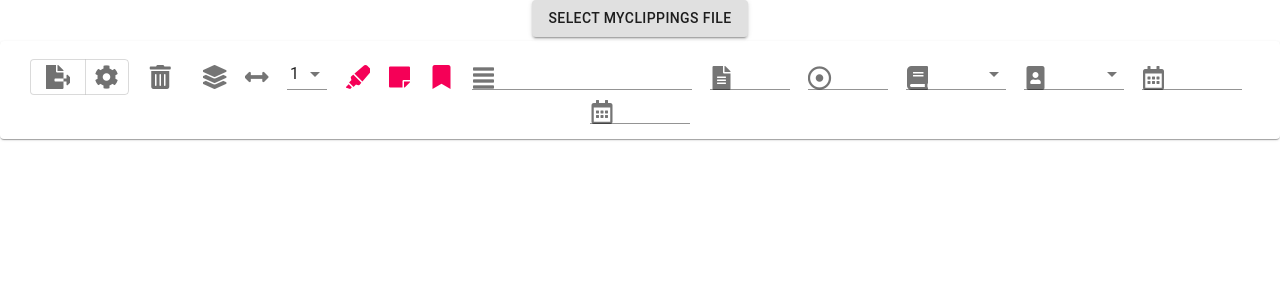
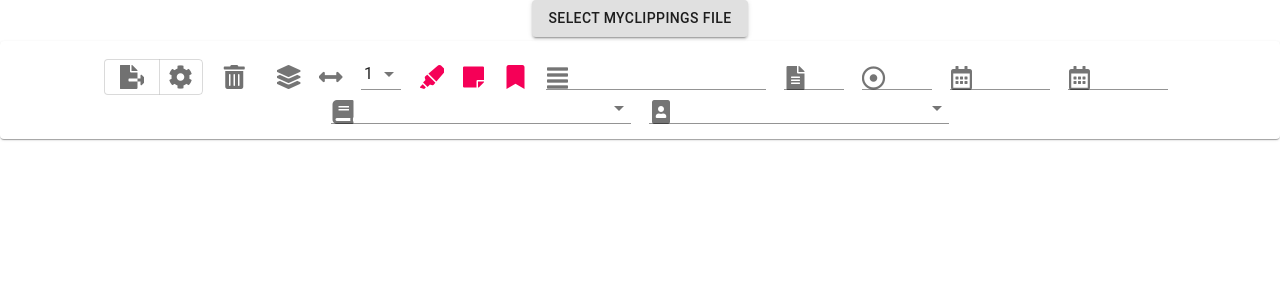
Before and after one commit to quirell/MyClippingsManager, a React (Create React App) app: page / in a window 1280 px wide. Shown: the top 300 px of the page. Built offline with nearby package versions, Linux system fonts and the light colour scheme.

Commit message:
Change multiselect to autocomplete

```diff
--- a/src/App.tsx
+++ b/src/App.tsx
@@ -33,7 +33,7 @@ const App: React.FC = () => {
     React.useEffect(() => {
         ClippingsStore.getAllAuthors().then(setAuthors);
         ClippingsStore.getAllTitles().then(setTitles);
-        refreshClippings(filters).then();
+        refreshClippings(filters)
         // only on init
     },[]);
 
@@ -63,7 +63,7 @@ const App: React.FC = () => {
         await ClippingsStore.addAllClippings(clippings);
         await refreshAuthorsAndTitles();
         // This will refresh view, we need to do it every time new clippings get added
-        refreshClippings(filters).then();
+        refreshClippings(filters)
         // // kitchenBook.locations = 18213;
         // kitchenBook.locations = 2190;
         // // kitchenBook.locations = 3451;
@@ -100,25 +100,21 @@ const App: React.FC = () => {
 
         if ((filters.author.length !== updatedAuthorFilter.length) ||
             (filters.book.length !== updatedTitleFilter.length)) {
-            filters.author = updatedAuthorFilter;
-            filters.book = updatedTitleFilter;
-            await refreshClippings({...filters});
+            refreshClippings({...filters, author: updatedAuthorFilter, book: updatedTitleFilter});
         }
     };
 
     const deleteAllVisible = async() : Promise<void> => {
         await ClippingsStore.deleteClippings(filters);
-        setClippings([]);
-        setClippingsCount(0);
         await refreshAuthorsAndTitles();
     };
 
-    const refreshClippings = async (filters: Filters): Promise<void> => {
-        setFilters(filters);
+    const refreshClippings = (newFilters: Filters): void => {
+        setFilters(newFilters);
         ClippingsStore
-            .countClippings(filters)
+            .countClippings(newFilters)
             .then(setClippingsCount)
-            .then(() => ClippingsStore.getClippings(filters, {startIndex: 0, stopIndex: 30}))
+            .then(() => ClippingsStore.getClippings(newFilters, {startIndex: 0, stopIndex: 30}))
             .then(setClippings);
     };
 
--- a/src/Display.tsx
+++ b/src/Display.tsx
@@ -31,7 +31,6 @@ interface Props {
 
 export default function Display(props: Props) {
     const listRef: any = React.useRef(null);
-    const scrollerRef = React.useRef(null);
     const cellMeasurerCache = React.useRef(new CellMeasurerCache({defaultHeight: 144.667, fixedWidth: true}));
     const [forceRerender, setForceRerender] = React.useState(true);
 
@@ -79,8 +78,6 @@ export default function Display(props: Props) {
             {({ onRowsRendered, registerChild }) => (
                 <WindowScroller>
                     {({height, isScrolling, scrollTop, onChildScroll}) => (
-                        /*<AutoSizer disableHeight>*/
-                        // {({width}) => (
                                 <List
                                     style={{outline: 0}}
                                     autoHeight
@@ -98,8 +95,6 @@ export default function Display(props: Props) {
                                     scrollTop={scrollTop}
                                     width={document.body.clientWidth}
                                 />
-                        // )}
-                        // </AutoSizer>
                     )}
                 </WindowScroller>)}
         </InfiniteLoader>);
--- a/src/header/Filter.tsx
+++ b/src/header/Filter.tsx
@@ -10,25 +10,28 @@ import {
     WithStyles,
     withStyles
 } from "@material-ui/core";
-import React, {ChangeEvent} from "react";
+import React from "react";
 import DateFnsUtils from "@date-io/date-fns";
 import {DatePicker, MuiPickersUtilsProvider} from "@material-ui/pickers";
 import {Autocomplete} from '@material-ui/lab';
+import _ from "lodash";
+import Tooltip from "./HideOnFocusTooltip";
 import {Filters} from "../filters/filterClippings";
-import Tooltip from "@material-ui/core/Tooltip";
-import {SelectProps} from "@material-ui/core/Select";
-import _ from "lodash";
 const styles = createStyles({
     textField: {
         margin: "-22px 9px 0 9px",
     },
-    numberInput: {
+    pageInput: {
         margin: "-22px 9px 0 9px",
-        width: 80,
+        width: 60,
+    },
+    locationInput: {
+        margin: "-22px 9px 0 9px",
+        width: 70,
     },
     multiselect: {
         margin: "-22px 9px 0 9px",
-        minWidth: 100
+        minWidth: 300
     },
     datePicker: {
         margin: "-22px 9px 0 9px",
@@ -48,8 +51,8 @@ function Filter(props: Props) {
     const {classes, titles, authors} = props;
     const [filters, setFilters] = React.useState(props.filters);
     const debouncedSetFilters = React.useCallback(_.debounce(props.setFilters, 200), []);
-    const handleChange = (name: string) => (event: React.ChangeEvent<any>) => {
-        const value = event.target.type === "checkbox" ? event.target.checked : event.target.value;
+    const handleChange = (name: string) => (event: React.ChangeEvent<any>, value?: any) => {
+        value = value || event.target.value;
         setFilters({...filters, [name]: value});
         debouncedSetFilters({...filters, [name]: value});
     };
@@ -57,6 +60,9 @@ function Filter(props: Props) {
         setFilters({...filters, [name]: date});
         debouncedSetFilters({...filters, [name]: date});
     };
+    // FIXME For some reason [filters.author] and [filters.book] don't get updated
+    filters.author = filters.author.filter(a => _.includes(authors, a));
+    filters.book = filters.book.filter(b => _.includes(titles, b));
     return (
         <>
             <Tooltip title={filters.highlight ? "Highlights visible" : "Highlights hidden"}>
@@ -90,55 +96,19 @@ function Filter(props: Props) {
                            onChange={handleChange("content")}/>
             </Tooltip>
             <Tooltip title={"Show only Clippings on the Page"}>
-                <TextField className={classes.numberInput}
+                <TextField className={classes.pageInput}
                            value={filters.page}
                            type={"number"}
                            onChange={handleChange("page")}
                            label={<Icon className={"fa fa-file-alt"}/>}/>
             </Tooltip>
             <Tooltip title={"Show only Clippings in the Location"}>
-                <TextField className={classes.numberInput}
+                <TextField className={classes.locationInput}
                            value={filters.location}
                            type={"number"}
                            onChange={handleChange("location")}
                            label={<Icon className={"far fa-dot-circle"}/>}/>
             </Tooltip>
-            <FormControl className={classes.multiselect}>
-                <InputLabel><Icon className={'fas fa-book'}/></InputLabel>
-                {/*
-                // @ts-ignore */}
-                <Tooltip title={"Show only Clippings of selected books"}>
-                    {/*<Autocomplete*/}
-                    {/*    multiple={true}*/}
-                    {/*    options={titles}*/}
-                    {/*    value={filters.book}*/}
-                    {/*    onChange={handleChange("book")}*/}
-                    {/*    renderInput={(params) => (*/}
-                    {/*        <TextField*/}
-                    {/*            {...params}*/}
-                    {/*            variant="standard"*/}
-                    {/*            label="Multiple values"*/}
-                    {/*            placeholder="Favorites"*/}
-                    {/*        />*/}
-                    {/*    )}*/}
-                    {/*/>*/}
-                    <Select multiple
-                            value={filters.book}
-                            onChange={handleChange("book")}>
-                        {titles.map(title => <MenuItem key={title} value={title}>{title}</MenuItem>)}
-                    </Select>
-                </Tooltip>
-            </FormControl>
-            <FormControl className={classes.multiselect}>
-                <InputLabel><Icon className={'fas fa-portrait'}/></InputLabel>
-                <Tooltip title={"Show only clippings of selected authors"}>
-                    <Select multiple
-                            value={filters.author}
-                            onChange={handleChange("author")}>
-                        {authors.map(author => <MenuItem key={author} value={author}>{author}</MenuItem>)}
-                    </Select>
-                </Tooltip>
-            </FormControl>
             <MuiPickersUtilsProvider utils={DateFnsUtils}>
                 <Tooltip title={"Show only Clippings created not earlier than the given date"}>
                     <div>
@@ -161,6 +131,44 @@ function Filter(props: Props) {
                     </div>
                 </Tooltip>
             </MuiPickersUtilsProvider>
+            <FormControl className={classes.multiselect}>
+                {/*
+                // @ts-ignore */}
+                <Tooltip title={"Show only Clippings of selected books"}>
+                    <Autocomplete
+                        multiple
+                        options={titles}
+                        onChange={handleChange("book")}
+                        filterSelectedOptions
+                        value={filters.book}
+                        renderInput={(params) => (
+                            <TextField
+                                {...params}
+                                label={<Icon className={'fas fa-book'}/>}
+                                variant="standard"
+                            />
+                        )}
+                    />
+                </Tooltip>
+            </FormControl>
+            <FormControl className={classes.multiselect}>
+                <Tooltip title={"Show only clippings of selected authors"}>
+                    <Autocomplete
+                        multiple
+                        options={authors}
+                        onChange={handleChange("author")}
+                        filterSelectedOptions
+                        value={filters.author}
+                        renderInput={(params) => (
+                            <TextField
+                                {...params}
+                                label={<Icon className={'fas fa-portrait'}/>}
+                                variant="standard"
+                            />
+                        )}
+                    />
+                </Tooltip>
+            </FormControl>
         </>
     )
 }
--- /dev/null
+++ b/src/header/HideOnFocusTooltip.tsx
@@ -0,0 +1,20 @@
+import React from "react";
+import {TooltipProps} from "@material-ui/core";
+import Tooltip from "@material-ui/core/Tooltip";
+
+export default function HideOnFocusTooltip(props: TooltipProps) {
+    const [opened, setOpened] = React.useState(false);
+    const [blurred, setBlurred] = React.useState(true);
+    const childProps: Partial<TooltipProps> = {
+        onMouseOverCapture: () => {
+            if (blurred) setOpened(true);
+        },
+        onMouseLeave: () => setOpened(false),
+        onFocusCapture: () => {
+            setBlurred(false);
+            setOpened(false);
+        },
+        onBlurCapture: () => setBlurred(true)
+    };
+    return <Tooltip open={opened} {...props} >{React.cloneElement(props.children, childProps)}</Tooltip>;
+}
```
